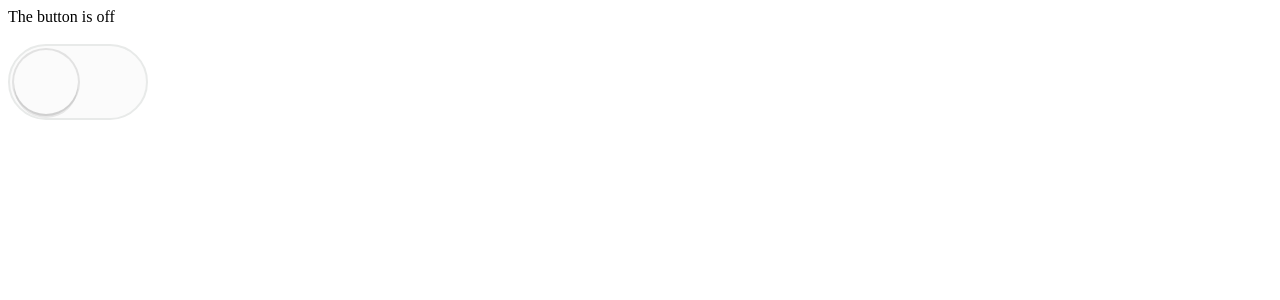
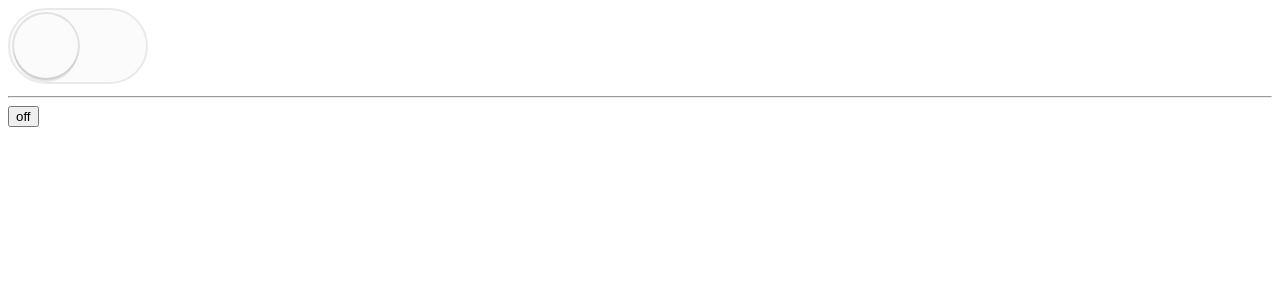
Before and after one commit to dunghd/create-react-ts-from-scratch, a React app: page / in a window 1280 px wide. Shown: the top 300 px of the page. Built offline with nearby package versions, Linux system fonts and the light colour scheme.

Commit message:
Prop getter

```diff
--- a/src/App.js
+++ b/src/App.js
@@ -2,54 +2,32 @@ import React from "react";
 import { Switch } from "./switch";
 import { ToggleProvider, useToggle } from "./context/toggle-context";
 
-// function Toggle({ children }) {
-//   const [on, setOn] = React.useState(false);
-//   const toggle = () => setOn(!on);
-
-//   return React.Children.map(children, (child) => {
-//     if (allowTypes.includes(child.type)) {
-//       return React.cloneElement(child, { on, toggle });
-//     }
-//     return child;
-//   });
-// }
-
-const ToggleOn = ({ children }) => {
-  const [on] = useToggle();
-  return on ? children : null;
-};
-const ToggleOff = ({ children }) => {
-  const [on] = useToggle();
-  return on ? null : children;
-};
 const ToggleButton = (props) => {
-  const [on, toggle] = useToggle();
-  return <Switch on={on} onClick={toggle} {...props} />;
+  const { on, getTogglerProps } = useToggle();
+  return <Switch {...getTogglerProps({ on })} />;
 };
 
-// const MyToggleButton = ({ on, toggle }) => {
-//   return on ? (
-//     <button onClick={toggle}>The button is on yo.</button>
-//   ) : (
-//     <button onClick={toggle}>The button is off soooo.</button>
-//   );
-// };
-
-// const allowTypes = [ToggleOn, ToggleOff, ToggleButton, MyToggleButton];
+const CustomButton = (props) => {
+  const { on, getTogglerProps } = useToggle();
+  return (
+    <button
+      {...getTogglerProps({
+        "arial-label": "custom-button",
+        onClick: (e) => console.info("onButtonClick", e),
+      })}
+    >
+      {on ? "on" : "off"}
+    </button>
+  );
+};
 
 function App() {
   return (
     <div>
       <ToggleProvider>
-        <ToggleOn>The button is on</ToggleOn>
-        <ToggleOff>The button is off</ToggleOff>
-        <br />
-        {/* <MyToggleButton /> */}
-        {/* <span>Hello</span> */}
-        <br />
-        <div>
-          <ToggleButton />
-        </div>
+        <ToggleButton />
+        <hr />
+        <CustomButton />
       </ToggleProvider>
     </div>
   );
--- a/src/context/toggle-context.js
+++ b/src/context/toggle-context.js
@@ -3,11 +3,28 @@ import React from "react";
 const ToggleContext = React.createContext();
 ToggleContext.displayName = "ToggleContext";
 
+function callAll(...fns) {
+  return (...args) => {
+    fns.forEach((fn) => {
+      console.log(args);
+      fn && fn(...args);
+    });
+  };
+}
+
 function ToggleProvider({ children }) {
   const [on, setOn] = React.useState(false);
   const toggle = () => setOn(!on);
 
-  const value = [on, toggle];
+  function getTogglerProps({ onClick, ...props } = {}) {
+    return {
+      "arial-pressed": on.toString(),
+      onClick: callAll(onClick, toggle),
+      ...props,
+    };
+  }
+
+  const value = { on, getTogglerProps };
 
   return (
     <ToggleContext.Provider value={value}>{children}</ToggleContext.Provider>
--- a/webpack.config.ts
+++ b/webpack.config.ts
@@ -46,4 +46,5 @@ module.exports = {
     compress: true,
     port: 8080,
   },
+  devtool: "eval-source-map",
 };
```
